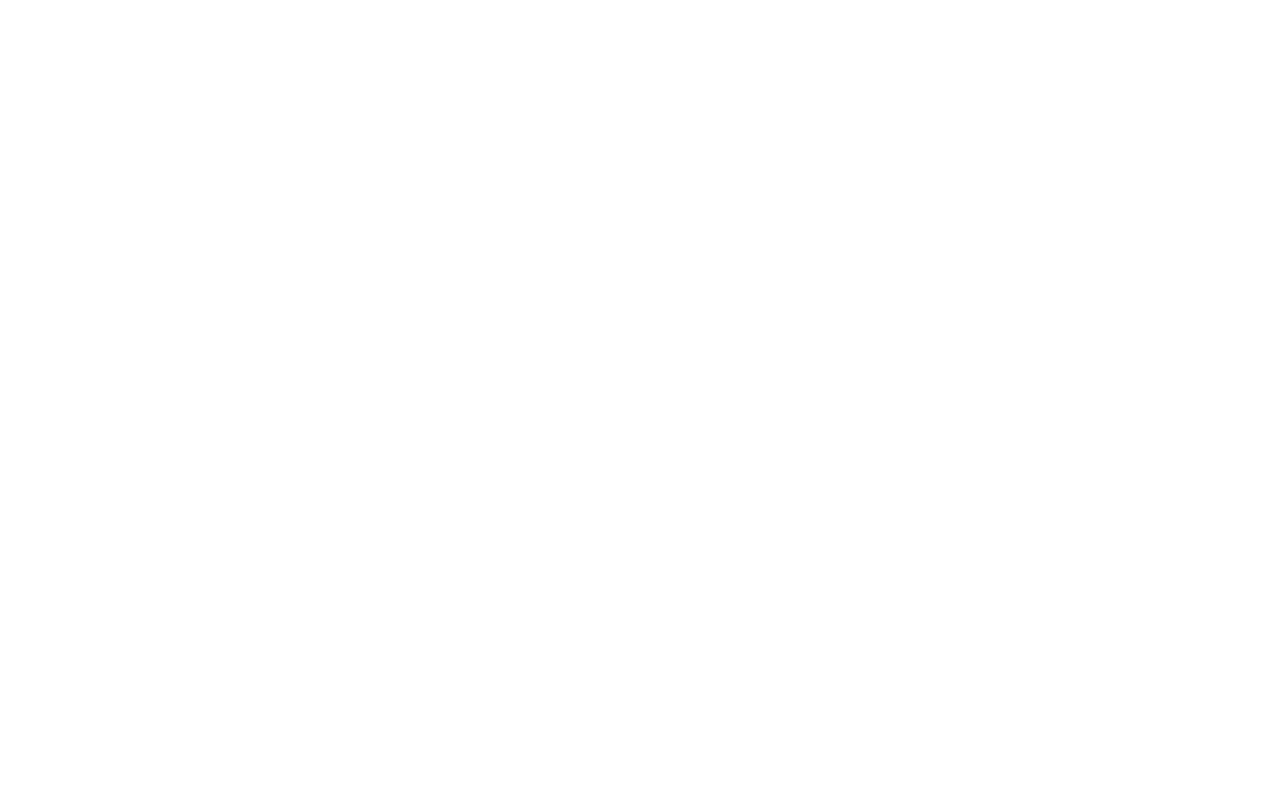
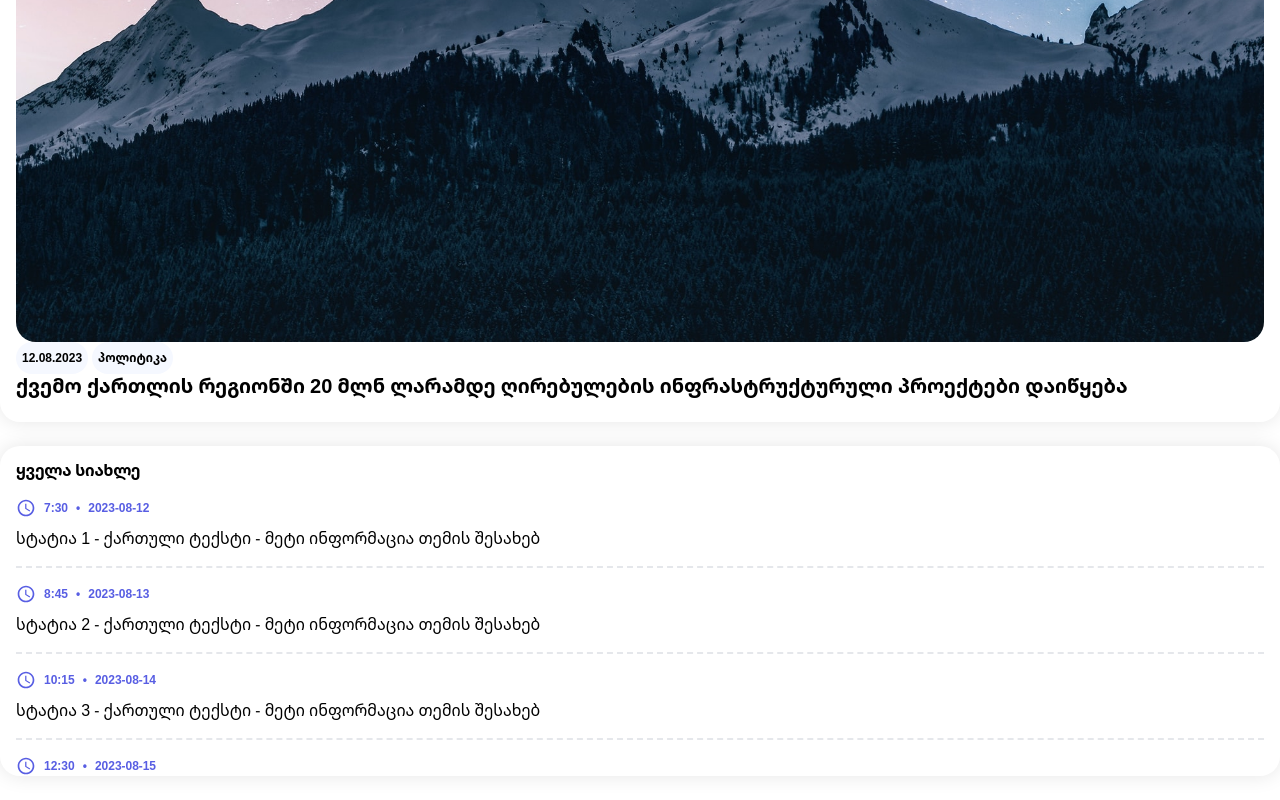
Before and after one commit to Chanksela/clipart-task, a Vue app: page / in a window 1280 px wide. Shown: the part 606-1406 px from the top of the page. Before the commit the page ends 800 px from the top, so only its background shows below. Built offline with nearby package versions, Linux system fonts and the light colour scheme.

Commit message:
feeat/style(content): * created BaseCard for content * added some dummy data and design for main slider and all news

```diff
--- a/src/App.vue
+++ b/src/App.vue
@@ -1,12 +1,15 @@
 <template>
 	<Navigation />
+	<Content />
 </template>
 <script>
 	import Navigation from "./components/Navigation.vue";
+	import Content from "./components/Content.vue";
 	export default {
 		name: "App",
 		components: {
 			Navigation,
+			Content,
 		},
 	};
 </script>
--- /dev/null
+++ b/src/components/Content.vue
@@ -0,0 +1,128 @@
+<template>
+	<BaseCard
+		><div>
+			<img
+				src="../assets/pics/article-photo.jpeg"
+				alt=""
+				class="rounded-[20px]"
+			/>
+		</div>
+		<div class="flex gap-1">
+			<InfoSpan> 12.08.2023 </InfoSpan>
+			<InfoSpan> პოლიტიკა </InfoSpan>
+		</div>
+		<div>
+			<h2
+				class="font-semibold text-headline-2 text-black-900 leading-headline-2"
+			>
+				ქვემო ქართლის რეგიონში 20 მლნ ლარამდე ღირებულების ინფრასტრუქტურული
+				პროექტები დაიწყება
+			</h2>
+		</div>
+	</BaseCard>
+	<BaseCard class="min-h-[330px] max-h-[330px] overflow-y-scroll">
+		<h3
+			class="text-headline-mobile text-black-900 font-semibold leading-headline-2 tracking-headline-3"
+		>
+			ყველა სიახლე
+		</h3>
+		<ul class="flex flex-col gap-4 pt-4">
+			<li v-for="article in articles" class="border-b-2 border-dashed pb-4">
+				<div
+					class="text-primary flex items-center gap-[8px] font-bold text-small-text leading-small-text mb-2"
+				>
+					<span><img :src="watchIcon" alt="svg watch icon" /></span
+					>{{ article.time }}<span>&#x2022;</span
+					><span>{{ article.date }}</span>
+				</div>
+				<p class="font-normal">{{ article.title }}</p>
+			</li>
+		</ul>
+	</BaseCard>
+</template>
+<script>
+	import BaseCard from "./common/content/BaseCard.vue";
+	import InfoSpan from "./common/content/InfoSpan.vue";
+
+	import watchIcon from "../assets/svg/watch.svg";
+	export default {
+		name: "Content",
+		components: {
+			BaseCard,
+			InfoSpan,
+		},
+		data() {
+			return {
+				watchIcon,
+				articles: [
+					{
+						title: "სტატია 1 - ქართული ტექსტი - მეტი ინფორმაცია თემის შესახებ",
+						date: "2023-08-12",
+						time: "7:30",
+						image: "../assets/pics/article1.jpeg",
+					},
+					{
+						title: "სტატია 2 - ქართული ტექსტი - მეტი ინფორმაცია თემის შესახებ",
+						date: "2023-08-13",
+						time: "8:45",
+						image: "../assets/pics/article2.jpeg",
+					},
+					{
+						title: "სტატია 3 - ქართული ტექსტი - მეტი ინფორმაცია თემის შესახებ",
+						date: "2023-08-14",
+						time: "10:15",
+						image: "../assets/pics/article3.jpeg",
+					},
+					{
+						title: "სტატია 4",
+						date: "2023-08-15",
+						time: "12:30",
+						image: "../assets/pics/article4.jpeg",
+					},
+					{
+						title: "სტატია 5",
+						date: "2023-08-16",
+						time: "14:45",
+						image: "../assets/pics/article5.jpeg",
+					},
+					{
+						title: "სტატია 6",
+						date: "2023-08-17",
+						time: "16:00",
+						image: "../assets/pics/article6.jpeg",
+					},
+					{
+						title: "სტატია 7",
+						date: "2023-08-18",
+						time: "18:15",
+						image: "../assets/pics/article7.jpeg",
+					},
+					{
+						title: "სტატია 8",
+						date: "2023-08-19",
+						time: "20:30",
+						image: "../assets/pics/article8.jpeg",
+					},
+					{
+						title: "სტატია 9",
+						date: "2023-08-20",
+						time: "22:45",
+						image: "../assets/pics/article9.jpeg",
+					},
+					{
+						title: "სტატია 10",
+						date: "2023-08-21",
+						time: "9:00",
+						image: "../assets/pics/article10.jpeg",
+					},
+					{
+						title: "სტატია 11",
+						date: "2023-08-22",
+						time: "11:15",
+						image: "../assets/pics/article11.jpeg",
+					},
+				],
+			};
+		},
+	};
+</script>
--- a/src/components/Navigation.vue
+++ b/src/components/Navigation.vue
@@ -12,7 +12,7 @@
 				:categories="categories"
 				:otherCategories="otherCategories"
 			/>
-			<div class="flex items-center gap-2 min-w-[312px] justify-end">
+			<div class="flex items-center gap-2 md:min-w-[312px] justify-end">
 				<div class="hidden sm:flex sm:items-center sm:gap-2 mr-[16px]">
 					<SocialMedias />
 					<div test class="block relative">
--- /dev/null
+++ b/src/components/common/content/BaseCard.vue
@@ -0,0 +1,10 @@
+<template>
+	<div class="px-[16px] pt-[12px] pb-[24px] rounded-[20px] shadow-small my-6">
+		<slot></slot>
+	</div>
+</template>
+<script>
+	export default {
+		name: "BaseCard",
+	};
+</script>
--- /dev/null
+++ b/src/components/common/content/InfoSpan.vue
@@ -0,0 +1,12 @@
+<template>
+	<span
+		class="bg-primary-light rounded-2xl px-1.5 py-2 font-bold text-small-text leading-small-text text-black-900"
+	>
+		<slot></slot>
+	</span>
+</template>
+<script>
+	export default {
+		name: "InfoSpans",
+	};
+</script>
--- a/tailwind.config.js
+++ b/tailwind.config.js
@@ -16,14 +16,14 @@
 			},
 			lineHeight: {
 				"headline-1": "40px",
-				"headline-2": "28px",
+				"headline-2": "24px",
 				"headline-3": "20px",
 				text: "24px",
 				"small-text": "16px",
 			},
 			letterSpacing: {
 				headline: "-0.35px",
-				"headline-3": "-0.20px",
+				"headline-3": "-0.24px",
 				text: "-0.5px",
 				"small-text": "-0.20px",
 			},
```
Also changed, not shown: src/assets/pics/article-photo.jpeg (added), src/assets/svg/watch.svg (added).
